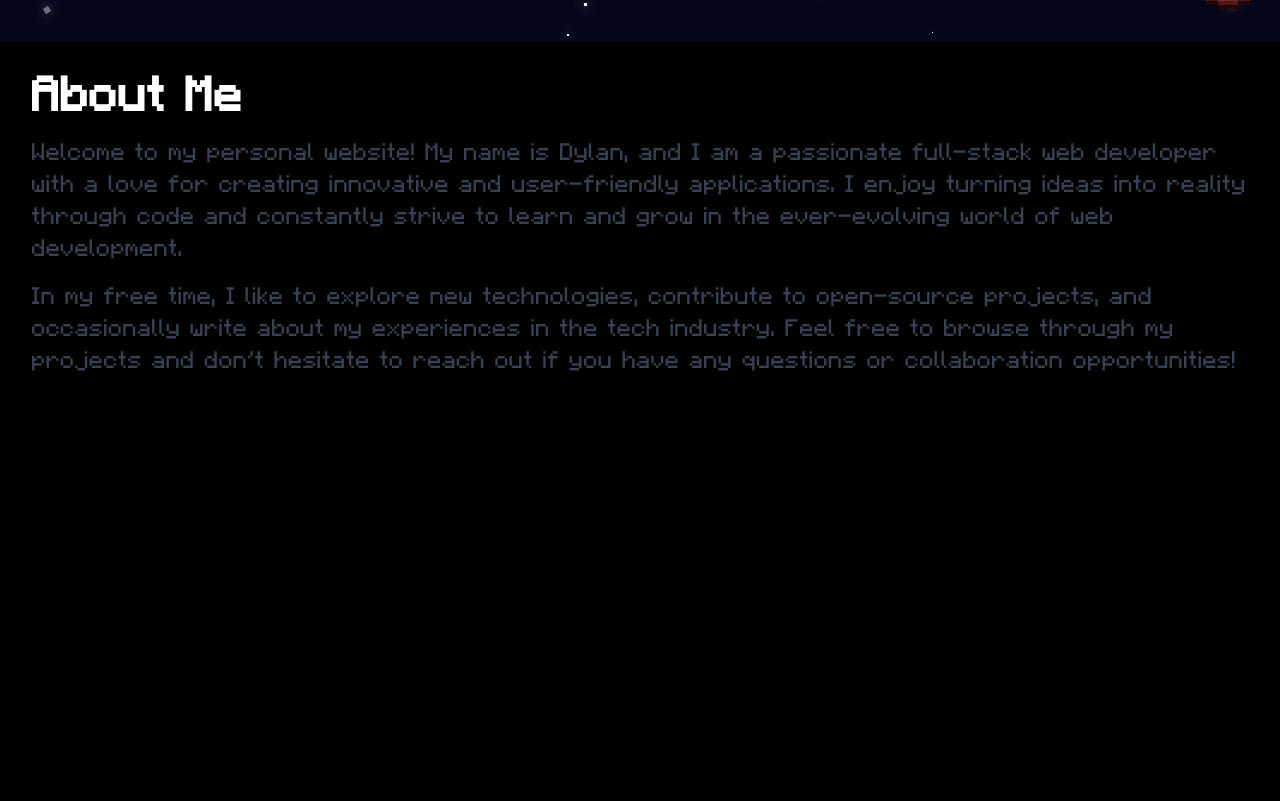
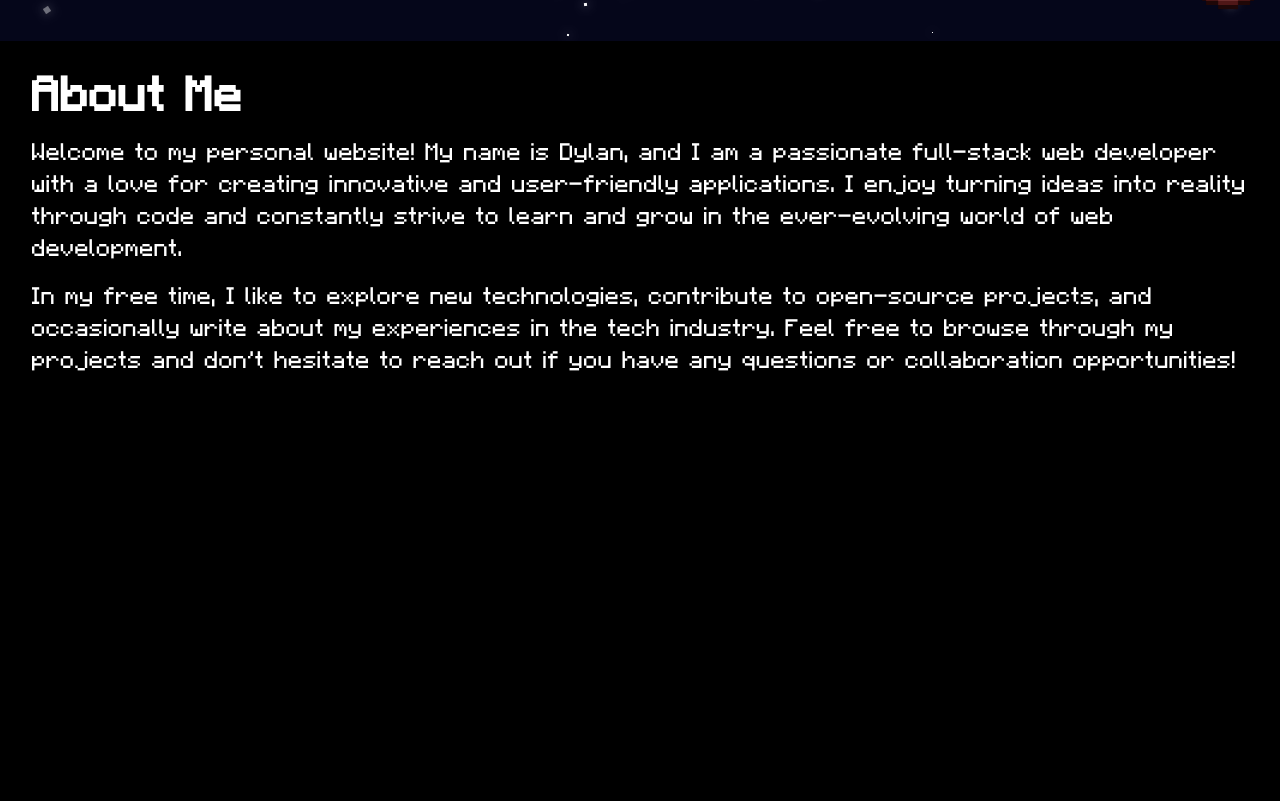
Before and after one commit to DylanWDev/Portfolio, a Next.js app: page / in a window 1280 px wide. Shown: the part 759-1560 px from the top of the page. Built offline with nearby package versions, Linux system fonts and the light colour scheme.

Commit message:
changed contrast on about

```diff
--- a/src/app/components/About/About.jsx
+++ b/src/app/components/About/About.jsx
@@ -4,12 +4,12 @@ export default function About() {
   return (
     <div className="container h-screen mx-auto p-8">
       <h1 className="text-3xl md:text-5xl lg:text-5xl text-white font-bold mb-4">About Me</h1>
-      <div className="grid place-content-center">
-        <p className="text-md md:text-xl lg:text-2xl text-gray-700">
+      <div className="text-white grid place-content-center">
+        <p className="text-md md:text-xl lg:text-2xl">
           Welcome to my personal website! My name is Dylan, and I am a passionate full-stack web developer with a love for creating
           innovative and user-friendly applications. I enjoy turning ideas into reality through code and constantly strive to learn and grow in the ever-evolving world of web development.
         </p>
-        <p className="text-md md:text-xl lg:text-2xl text-gray-700 mt-4">
+        <p className="text-md md:text-xl lg:text-2xl mt-4">
           In my free time, I like to explore new technologies, contribute to open-source projects, and occasionally write about my experiences in the tech industry. Feel free to browse through my projects and don't hesitate to reach out if you have any questions or collaboration opportunities!
         </p>
       </div>
```
